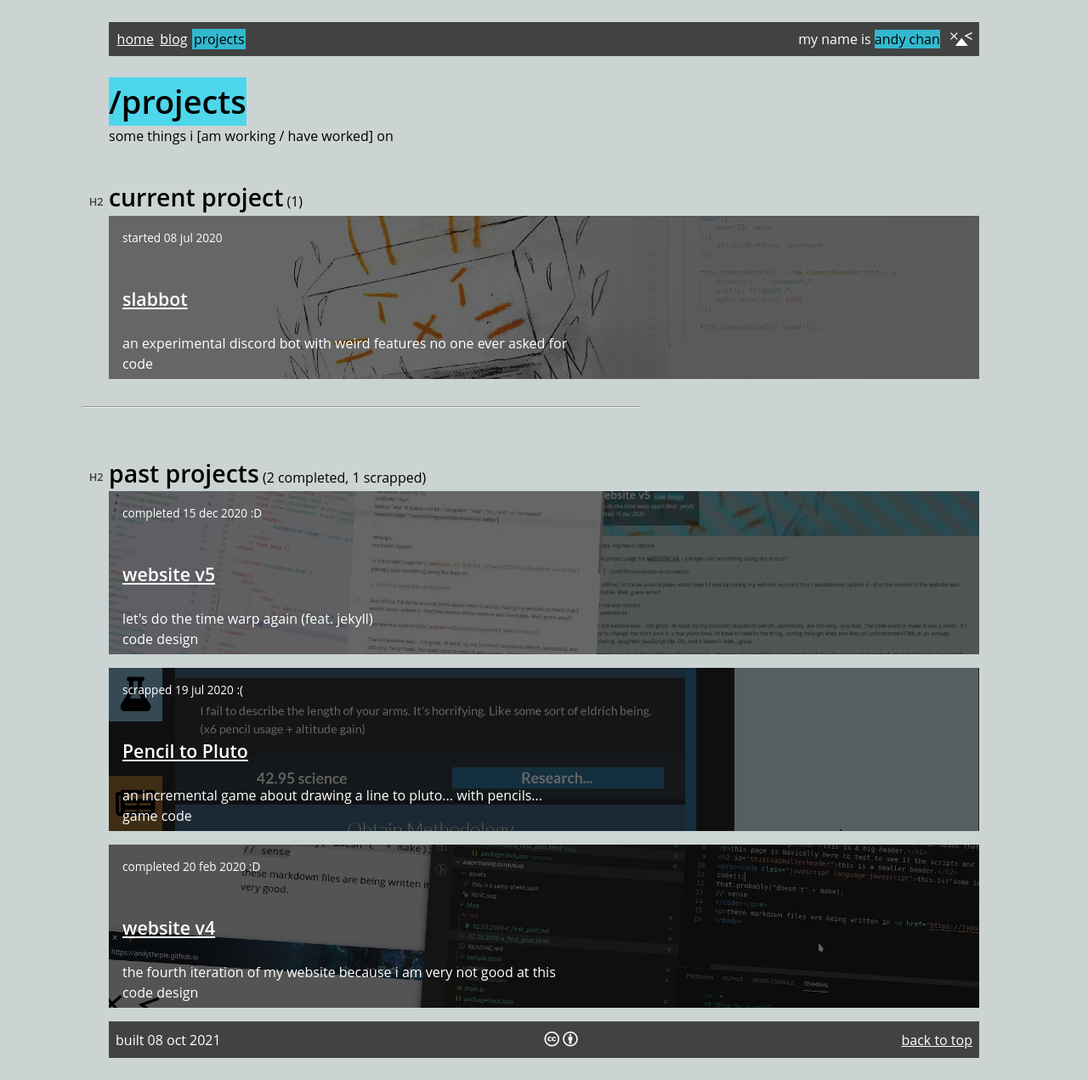
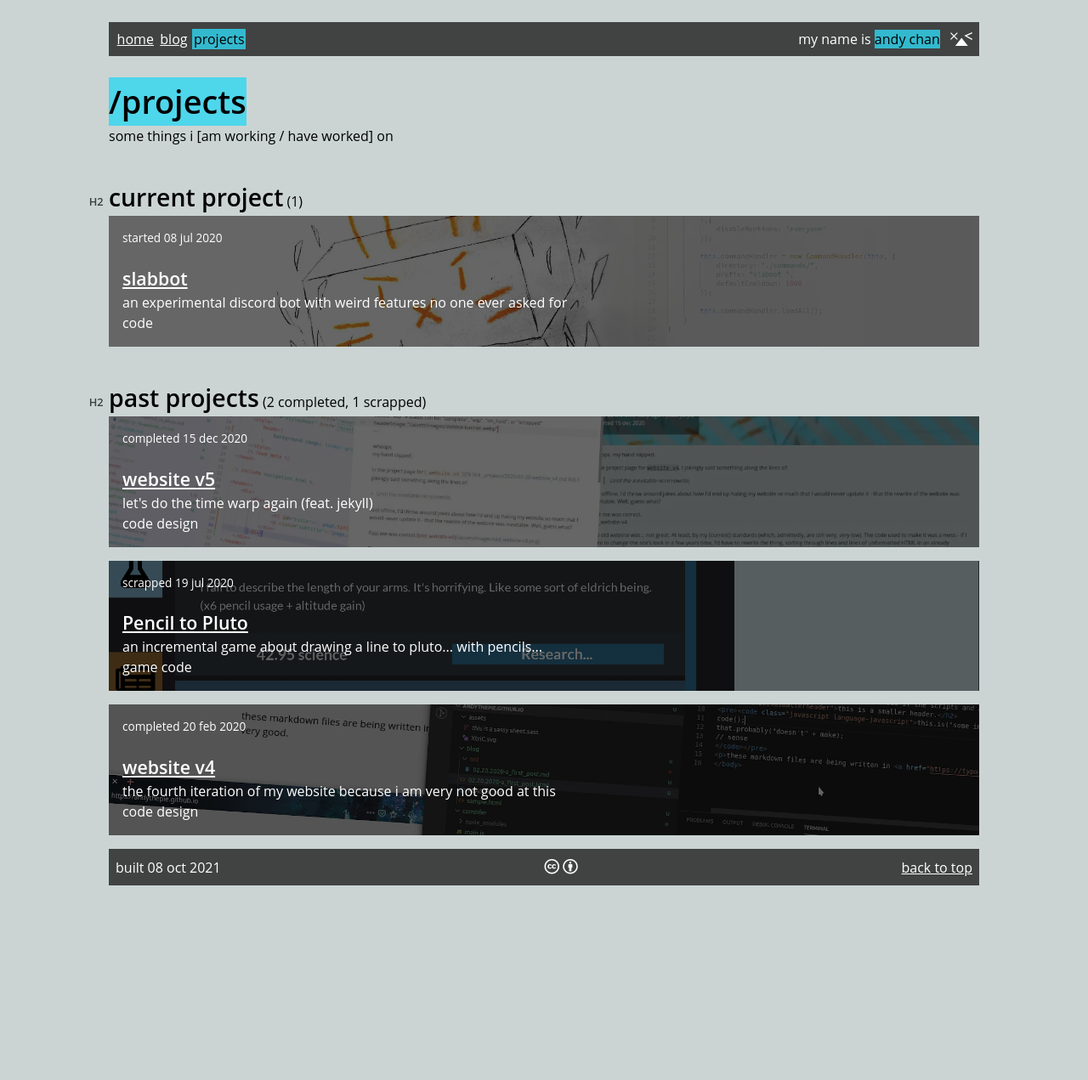
Before and after one commit to 12beesinatrenchcoat/12beesinatrenchcoat.github.io, a Jekyll site: the page built from projects.html, in a window 1280 px wide. Shown: the whole page at 85% size. Built offline with Jekyll 4.4.1, drawn with Linux system fonts in a browser that asks for light colours; some web fonts are replaced; after the commit the page ends 1068 px from its top, so only the background shows below that.

Commit message:
major: reworking listing pages with includes
it makes more sense, and there's less repetition of code, or something like that

```diff
--- /dev/null
+++ b/_includes/block.html
@@ -0,0 +1,38 @@
+{% comment %}
+used in listings. requires a multitude of variables.
+{% endcomment %}
+
+{% if include.status == "complete" %}
+	{% assign date_string_prefix = "completed" %}
+	{% assign date_string_suffix = ":D" %}
+{% elsif include.status == "scrapped" %}
+	{% assign date_string_prefix = "scrapped" %}
+	{% assign date_string_suffix = ":(" %}
+{% elsif include.status %}
+	{% assign date_string_prefix = "started" %}
+{% endif %}
+
+{% capture date_string %}
+{{date_string_prefix}}
+{{include.date | date_to_string | downcase}}
+{% endcapture %}
+
+<div class="{{include.status}} {{include.type}}" style="background-image:url({{include.headerImage}})">
+	<div class="inner-content">
+		<time class="smoltext" datetime="{{include.date | date: "%Y-%m-%d"}}">
+			{{date_string}}
+		</time>
+		<h3>
+			<a href="{{include.url}}">{{include.title}}</a>
+		</h3>
+		{{ include.description }}
+
+		{% if include.tags %}
+		<div class="tags">
+			{% for tag in include.tags %}
+			<span class="tag">{{tag}}</span>
+			{% endfor %}
+		</div>
+		{% endif %}
+	</div>
+</div>
--- a/projects.html
+++ b/projects.html
@@ -25,52 +25,51 @@
 {% assign current.size = current | size %}
 
 <span class="project-category">
-    <h2>current project{% if current.size > 1%}s{%endif%}</h2>
-    <span>({{ current.size }})</span>
+	<h2>current project{% if current.size > 1%}s{%endif%}</h2>
+	<span>({{ current.size }})</span>
 </span>
 {% for page in current %}
-{% if page.status == "wip" or page.status == "on_hold" %}
-<div class="{{page.status}} project" style="background-image:url({{page.headerImage}})">
-    <div class="inner-content">
-        <span class="smoltext">
-            started {{page.startDate | date_to_string | downcase}}
-            {% if page.status == "on_hold" %} [on hold] {% endif %}
-        </span> <br>
-        <h3>
-            <a href="{{ page.url }}">{{ page.title }}</a>
-        </h3> <br>
-        {{ page.description }} <br>
-        {% for tag in page.tags %}
-        <span class="tag">{{tag}}</span>
-        {% endfor %}
-    </div>
-</div>
-{% endif %}
+	{% assign title = page.title %}
+	{% assign description = page.description %}
+	{% assign url = page.url %}
+	{% assign date = page.date %}
+	{% assign headerImage = page.headerImage %}
+	{% assign tags = page.tags %}
+	{% assign status = page.status %}
+
+	{% include block.html
+		title=title
+		description=description
+		type="project"
+		url=url
+		date=date
+		headerImage=headerImage
+		tags=tags
+		status=status
+	%}
 {% endfor %}
 
-<hr style="margin: 2em -2em">
-
 <span class="project-category">
-    <h2>past projects</h2>
-    <span>({{ completed | size }} completed, {{ scrapped | size }} scrapped)</span>
+	<h2>past projects</h2>
+	<span>({{ completed | size }} completed, {{ scrapped | size }} scrapped)</span>
 </span>
 {% for page in past %}
-{% if page.status == "scrapped" or page.status == "complete" %}
-<div class="{{page.status}} project" style="background-image:url({{page.headerImage}})">
-    <div class="inner-content">
-        <span class="smoltext">
-            {% if page.status == "complete" %} completed {% else %} scrapped {% endif %}
-            {{page.startDate |date_to_string | downcase}}
-            {% if page.status == "scrapped" %} :( {% else %} :D {% endif %}
-        </span> <br>
-        <h3>
-            <a href="{{ page.url }}">{{ page.title }}</a>
-        </h3> <br>
-        {{ page.description }} <br>
-        {% for tag in page.tags %}
-        <span class="tag">{{tag}}</span>
-        {% endfor %}
-    </div>
-</div>
-{% endif %}
+	{% assign title = page.title %}
+	{% assign description = page.description %}
+	{% assign url = page.url %}
+	{% assign date = page.date %}
+	{% assign headerImage = page.headerImage %}
+	{% assign tags = page.tags %}
+	{% assign status = page.status %}
+
+	{% include block.html
+		title=title
+		description=description
+		type="project"
+		url=url
+		date=date
+		headerImage=headerImage
+		tags=tags
+		status=status
+	%}
 {% endfor %}
```
Also changed, not shown: blog.html (+14 -18 lines).
